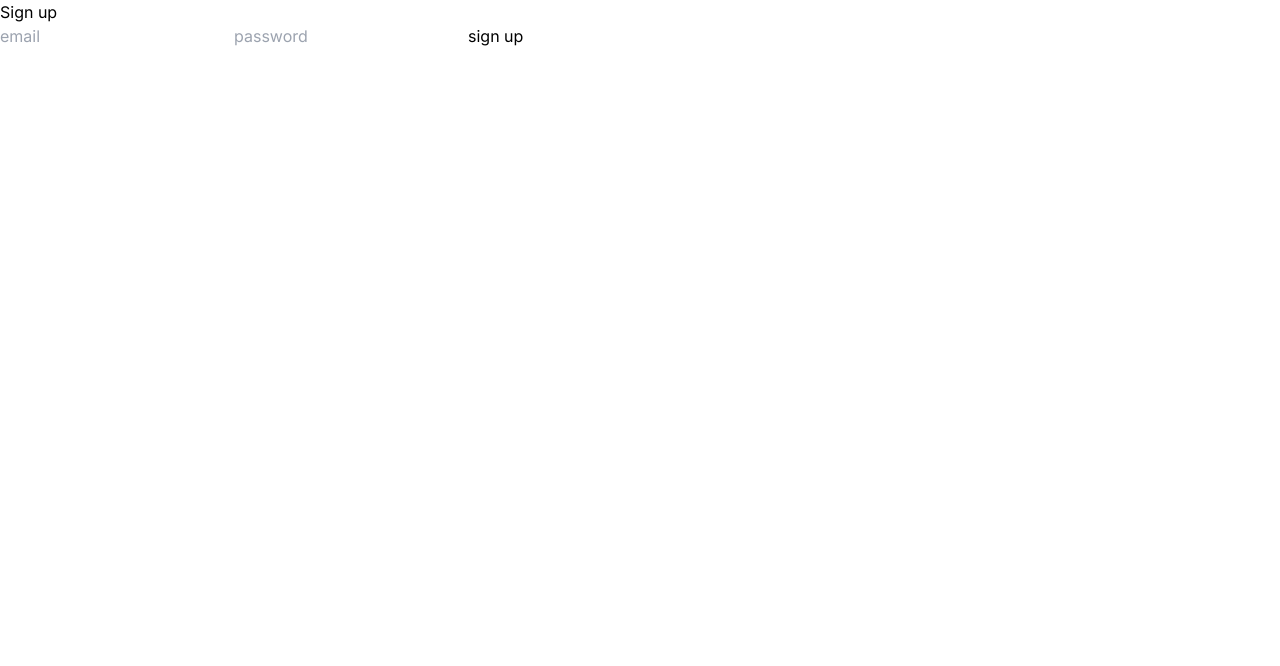
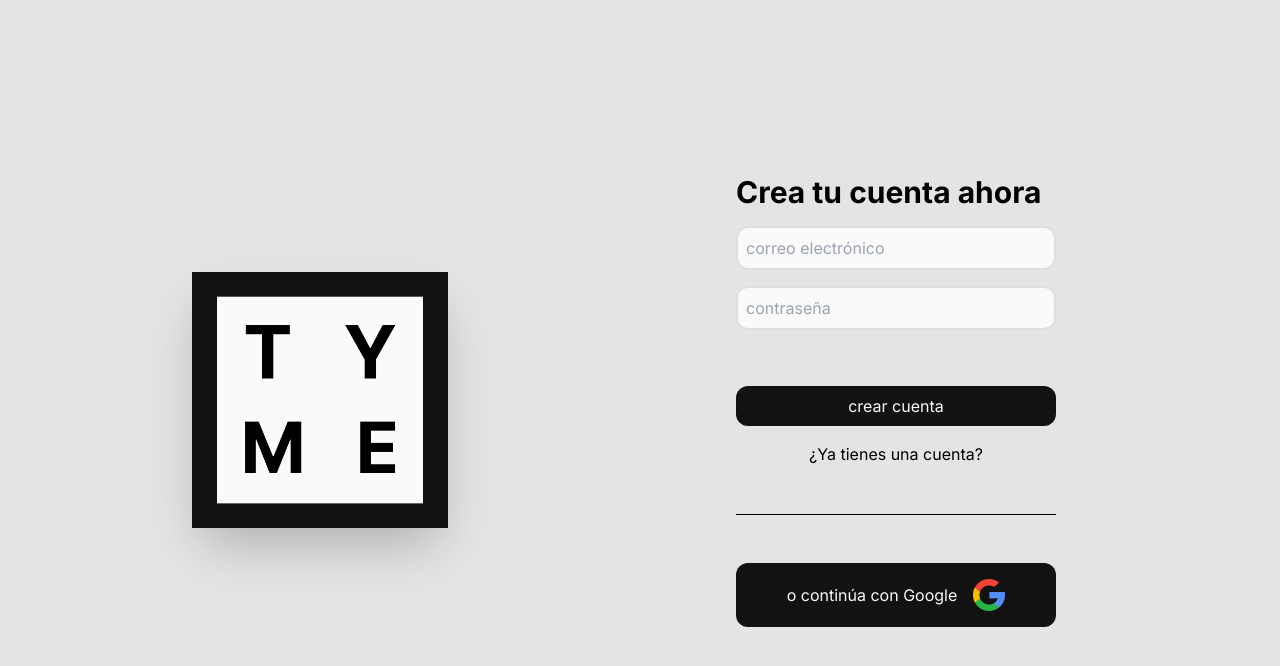
Before and after one commit to Legatus12/Tyme, a React (Vite) app: page /signup in a window 1280 px wide. Shown: the top 666 px of the page. Built offline with nearby package versions, Linux system fonts and the light colour scheme.

Commit message:
signup interface

```diff
--- a/index.html
+++ b/index.html
@@ -2,7 +2,7 @@
 <html lang="en">
   <head>
     <meta charset="UTF-8" />
-    <link rel="icon" type="image/svg+xml" href="/vite.svg" />
+    <link rel="icon" href="src/img/tyme.png" />
     <meta name="viewport" content="width=device-width, initial-scale=1.0" />
     <title>Tyme</title>
   </head>
--- a/src/components/Login.jsx
+++ b/src/components/Login.jsx
@@ -1,6 +1,7 @@
 import { useState } from 'react'
 import { auth } from '../../firebase'
-import { signInWithEmailAndPassword, GoogleAuthProvider, signInWithPopup } from 'firebase/auth'
+import { signInWithEmailAndPassword, GoogleAuthProvider, signInWithRedirect } from 'firebase/auth'
+import { Link } from "react-router-dom"
 
 const Login = () => {
 
@@ -17,20 +18,17 @@ const Login = () => {
 
     const signInWithGoogle = (e) => {
       e.preventDefault()
-      signInWithPopup(auth, new GoogleAuthProvider())
+      signInWithRedirect(auth, new GoogleAuthProvider())
       .then(credentials => console.log(credentials))
       .catch(error => console.log(error))
     }
 
     return (
-      <div className='w-full h-full flex flex-col justify-center items-center gap-8 bg-silver'>
-        <form className='bg-white flex flex-col items-center gap-8 p-8 rounded-xl shadow-2xl w-96'>
-
-          <img src="src/img/tyme.png" alt="TYME" className='w-24' />
+      <div className='w-full h-full flex flex-col lg:flex-row justify-center gap-12 lg:gap-64 items-center bg-silver'>
+        <img src="src/img/tyme.png" alt="TYME" className='w-24 h-24 lg:w-64 lg:h-64 shadow-2xl'/>
+        <form className='flex flex-col gap-4 p-8 rounded-xl w-full sm:w-96'>
 
           <h1 className='text-3xl font-bold'>¡Bienvenido!</h1>
-
-          <br />
 
           <input type="email" placeholder='correo electrónico'
           value={email} onChange={e => setEmail(e.target.value)}
@@ -40,17 +38,21 @@ const Login = () => {
           value={password} onChange={e => setPassword(e.target.value)}
           className='auth-input' />
 
-          <button onClick={signIn} className='auth-button'>iniciar sesión</button>
+          <p value={msg}
+          className='h-6'></p>
 
-          <p className='h-8'></p>
+          <button onClick={signIn} className='auth-button p-2'>iniciar sesión</button>
 
-          <button onClick={signInWithGoogle} className='w-full flex justify-center items-center gap-4 border-solid border-black border-2 p-2 hover:bg-ash'>
+          <Link to='/signup' className='auth-redirect self-center'>¿Todavía no tienes una cuenta?</Link>
+
+          <hr className='my-8'/>
+
+          <button onClick={signInWithGoogle} className='auth-button flex justify-center items-center gap-4 p-4'>
             <p>o continúa con Google</p>
             <img src="src/img/google.png" className='w-8'/>
           </button>
 
         </form>
-        <p className='auth-redirect'>¿Todavía no tienes una cuenta? Crea una ahora.</p>
       </div>
     )
 }
--- a/src/components/Signup.jsx
+++ b/src/components/Signup.jsx
@@ -1,35 +1,59 @@
 import { useState } from 'react'
 import { auth } from '../../firebase'
-import { createUserWithEmailAndPassword } from 'firebase/auth'
+import { createUserWithEmailAndPassword, GoogleAuthProvider, signInWithRedirect } from 'firebase/auth'
+import { Link } from "react-router-dom"
 
 const Signup = () => {
 
     const [email, setEmail] = useState('')
     const [password, setPassword] = useState('')
+    const [msg, setMsg] = useState('')
 
-    const sigUp = (e) => {
+    const signUp = (e) => {
       e.preventDefault()
       createUserWithEmailAndPassword(auth, email, password)
       .then(credentials => console.log(credentials))
       .catch(error => console.log(error))
     }
 
+    const signUpWithGoogle = (e) => {
+      e.preventDefault()
+      signInWithRedirect(auth, new GoogleAuthProvider())
+      .then(credentials => console.log(credentials))
+      .catch(error => console.log(error))
+    }
+
+
     return (
-      <div>
-        <div>
-          <form onSubmit={sigUp}>
-            <h1>Sign up</h1>
+      <div className='w-full h-full flex flex-col lg:flex-row justify-center gap-12 lg:gap-64 items-center bg-silver'>
+        <img src="src/img/tyme.png" alt="TYME" className='w-24 h-24 lg:w-64 lg:h-64 shadow-2xl'/>
+        <form className='flex flex-col gap-4 p-8 rounded-xl w-full sm:w-96'>
 
-            <input type="email" placeholder='email'
-            value={email} onChange={e => setEmail(e.target.value)} />
+          <h1 className='text-3xl font-bold'>Crea tu cuenta ahora</h1>
 
-            <input type="password" placeholder='password'
-            value={password} onChange={e => setPassword(e.target.value)} />
+          <input type="email" placeholder='correo electrónico'
+          value={email} onChange={e => setEmail(e.target.value)}
+          className='auth-input' />
 
-            <button type='submit'>sign up</button>
+          <input type="password" placeholder='contraseña'
+          value={password} onChange={e => setPassword(e.target.value)}
+          className='auth-input' />
 
-          </form>
-        </div>
+          <p value={msg}
+          className='h-6'></p>
+
+          <button onClick={signUp} className='auth-button p-2'>crear cuenta</button>
+
+          <Link to='/login' className='auth-redirect self-center'>¿Ya tienes una cuenta?</Link>
+
+          <hr className='my-8'/>
+
+          <button onClick={signUpWithGoogle} className='auth-button flex justify-center items-center gap-4 p-4'>
+            <p>o continúa con Google</p>
+            <img src="src/img/google.png" className='w-8'/>
+          </button>
+
+        </form>
       </div>
     )
 }
--- a/src/styles.css
+++ b/src/styles.css
@@ -8,9 +8,9 @@ html, body, #root { @apply w-full h-full }
 
 body { font-family: 'Inter', sans-serif; }
 
-.auth-input { @apply w-full p-2 bg-transparent focus:outline-none border-solid border-b-2 border-black }
+.auth-input { @apply w-full p-2 bg-white focus:outline-none border-solid border-2 border-ash rounded-xl }
 
-.auth-button { @apply p-2 bg-black hover:bg-coal w-full text-white }
+.auth-button { @apply bg-black hover:bg-coal duration-200 w-full text-white rounded-xl }
 
 .auth-redirect { @apply hover:underline cursor-pointer }
 
--- a/tailwind.config.js
+++ b/tailwind.config.js
@@ -11,7 +11,8 @@ export default {
       silver: '#e3e4e5',
       black: '#121212',
       coal: '#424242',
-      ash: '#dfdfdf'
+      ash: '#dfdfdf',
+      sunset: '#fad6a5',
     },
     extend: {},
   },
```
